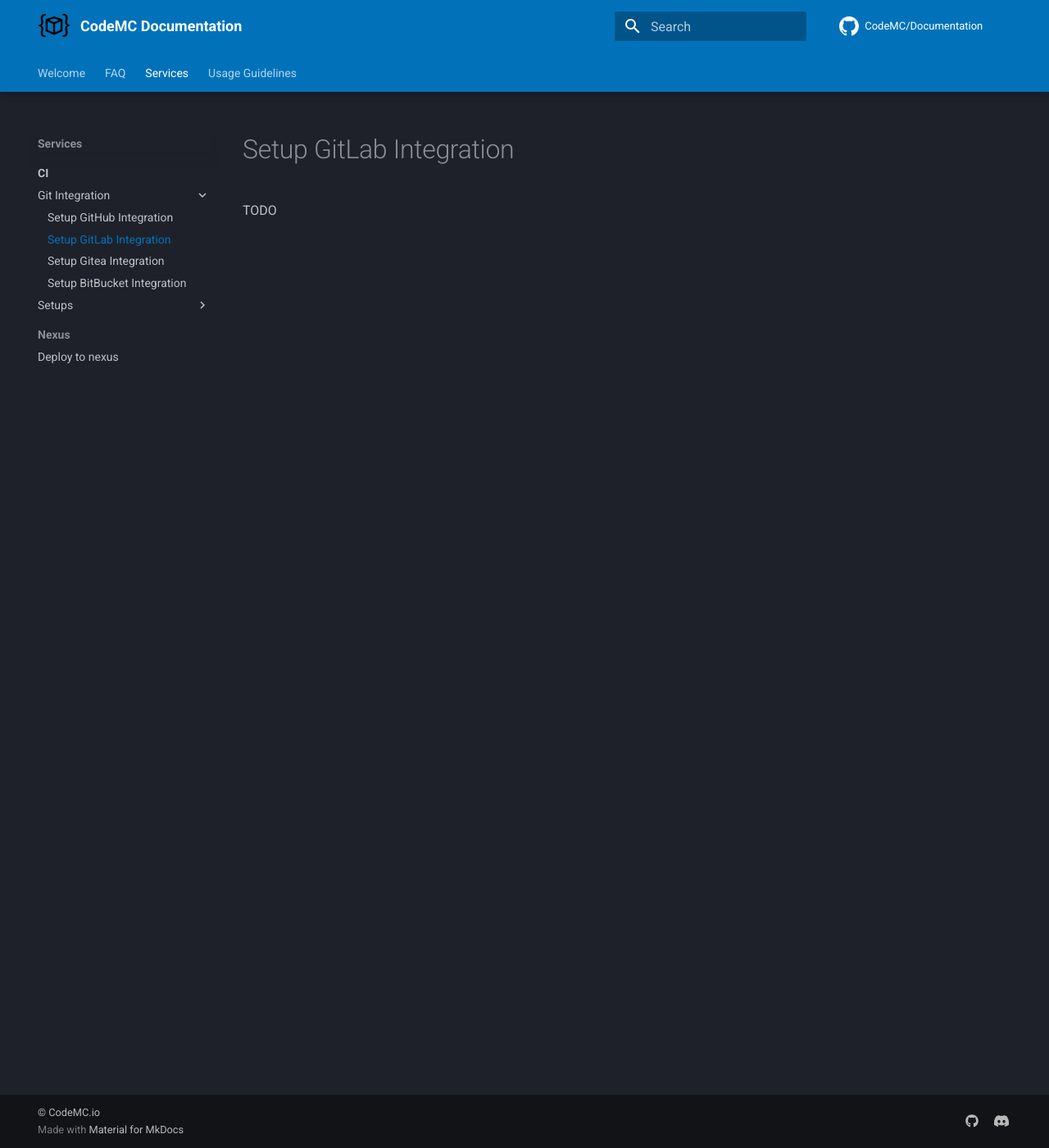
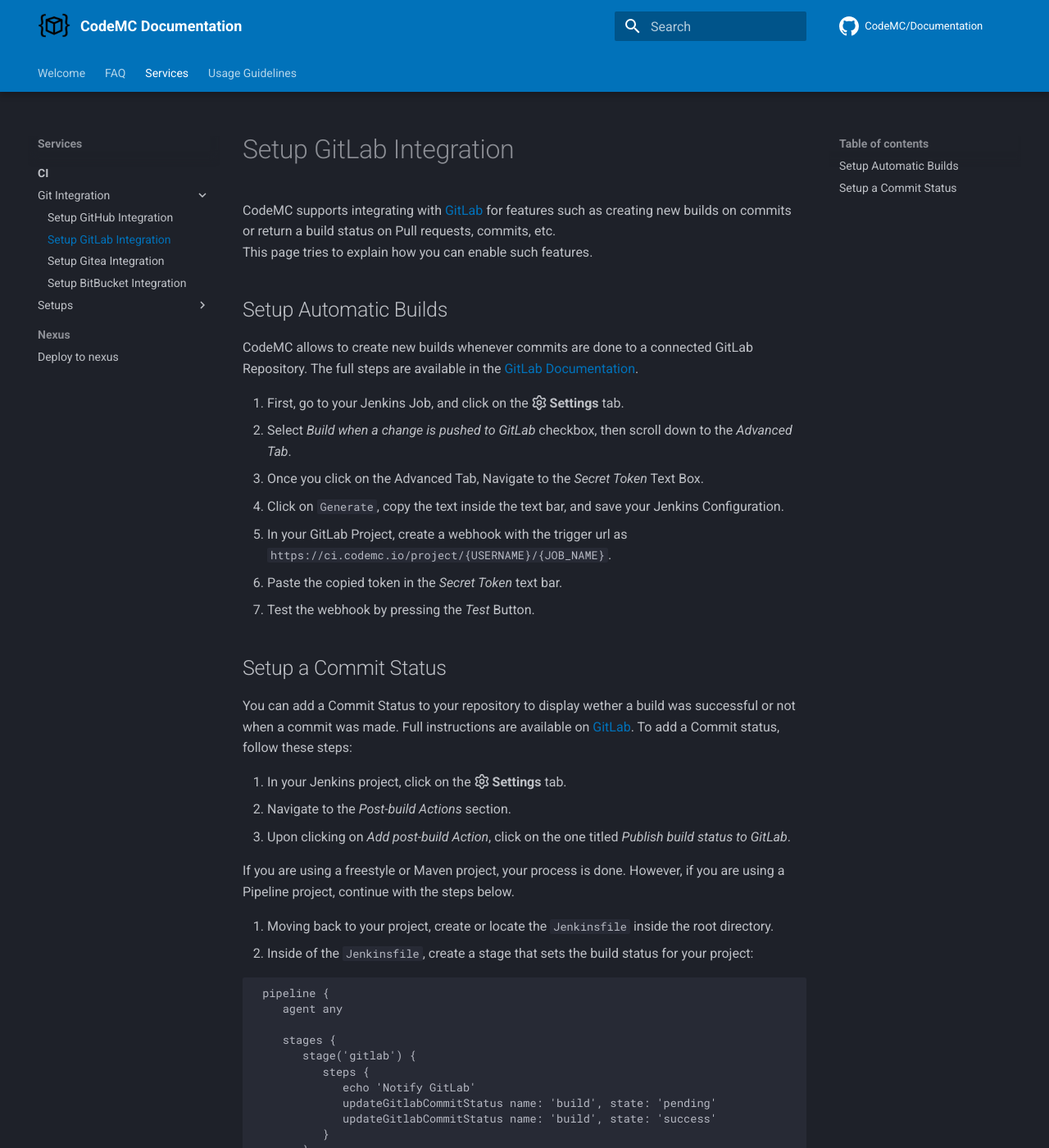
Before and after one commit to CodeMC/Documentation, an MkDocs documentation site: the page built from docs/services/ci/integrations/setup-gitlab.md, in a window 1280 px wide and 1400 px high. Shown: the whole window at 82% size. Built offline with MkDocs 1.6.1 and Material for MkDocs 9.7.7, drawn with Linux system fonts in a browser that asks for light colours; comment, search, counter and statistics services are not loaded; some of the changed text lies outside the part shown.

Commit message:
Document Missing Pages

````diff
--- a/docs/services/ci/integrations/setup-gitlab.md
+++ b/docs/services/ci/integrations/setup-gitlab.md
@@ -1,2 +1,43 @@
 # Setup GitLab Integration
-TODO
+CodeMC supports integrating with [GitLab](https://gitlab.com){ target="_blank" rel="nofollow" } for features such as creating new builds on commits or return a build status on Pull requests, commits, etc.
+This page tries to explain how you can enable such features.
+
+## Setup Automatic Builds
+CodeMC allows to create new builds whenever commits are done to a connected GitLab Repository. The full steps are available in the [GitLab Documentation](https://docs.gitlab.com/ee/integration/jenkins.html#configure-the-jenkins-project).
+
+1. First, go to your Jenkins Job, and click on the :octicons-gear-16: **Settings** tab.
+2. Select *Build when a change is pushed to GitLab* checkbox, then scroll down to the *Advanced Tab*.
+3. Once you click on the Advanced Tab, Navigate to the *Secret Token* Text Box.
+4. Click on `Generate`, copy the text inside the text bar, and save your Jenkins Configuration.
+5. In your GitLab Project, create a webhook with the trigger url as `https://ci.codemc.io/project/{USERNAME}/{JOB_NAME}`.
+6. Paste the copied token in the *Secret Token* text bar.
+7. Test the webhook by pressing the *Test* Button.
+
+## Setup a Commit Status
+You can add a Commit Status to your repository to display wether a build was successful or not when a commit was made. Full instructions are available on [GitLab](https://docs.gitlab.com/ee/integration/jenkins.html#configure-the-jenkins-project).
+To add a Commit status, follow these steps:
+
+1. In your Jenkins project, click on the :octicons-gear-16: **Settings** tab.
+2. Navigate to the *Post-build Actions* section.
+3. Upon clicking on *Add post-build Action*, click on the one titled *Publish build status to GitLab*.
+
+If you are using a freestyle or Maven project, your process is done. However, if you are using a Pipeline project, continue with the steps below.
+
+1. Moving back to your project, create or locate the `Jenkinsfile` inside the root directory.
+2. Inside of the `Jenkinsfile`, create a stage that sets the build status for your project:
+
+```Jenkinsfile
+ pipeline {
+    agent any
+
+    stages {
+       stage('gitlab') {
+          steps {
+             echo 'Notify GitLab'
+             updateGitlabCommitStatus name: 'build', state: 'pending'
+             updateGitlabCommitStatus name: 'build', state: 'success'
+          }
+       }
+    }
+ }
+```
````
Also changed, not shown: docs/services/ci/integrations/index.md (+3 -1 lines), docs/services/ci/integrations/setup-bitbucket.md (+15 -1 lines).
